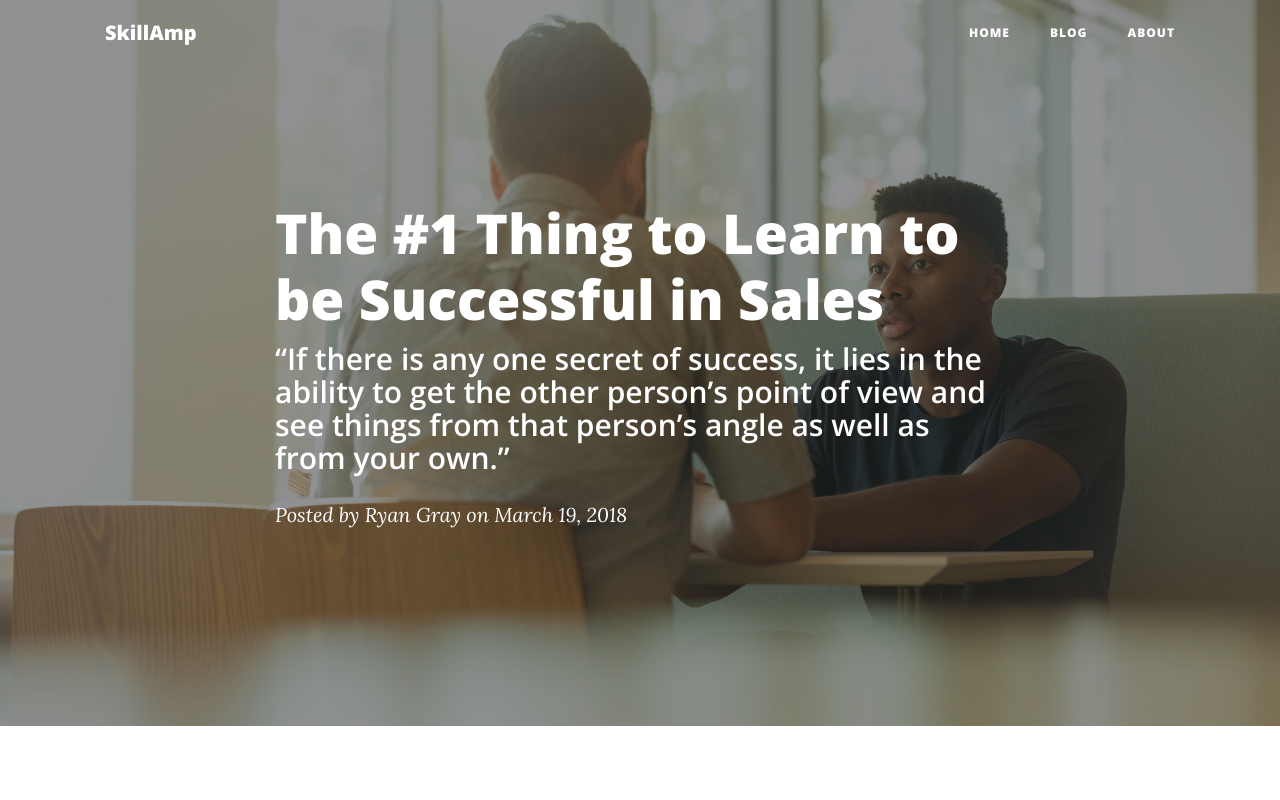
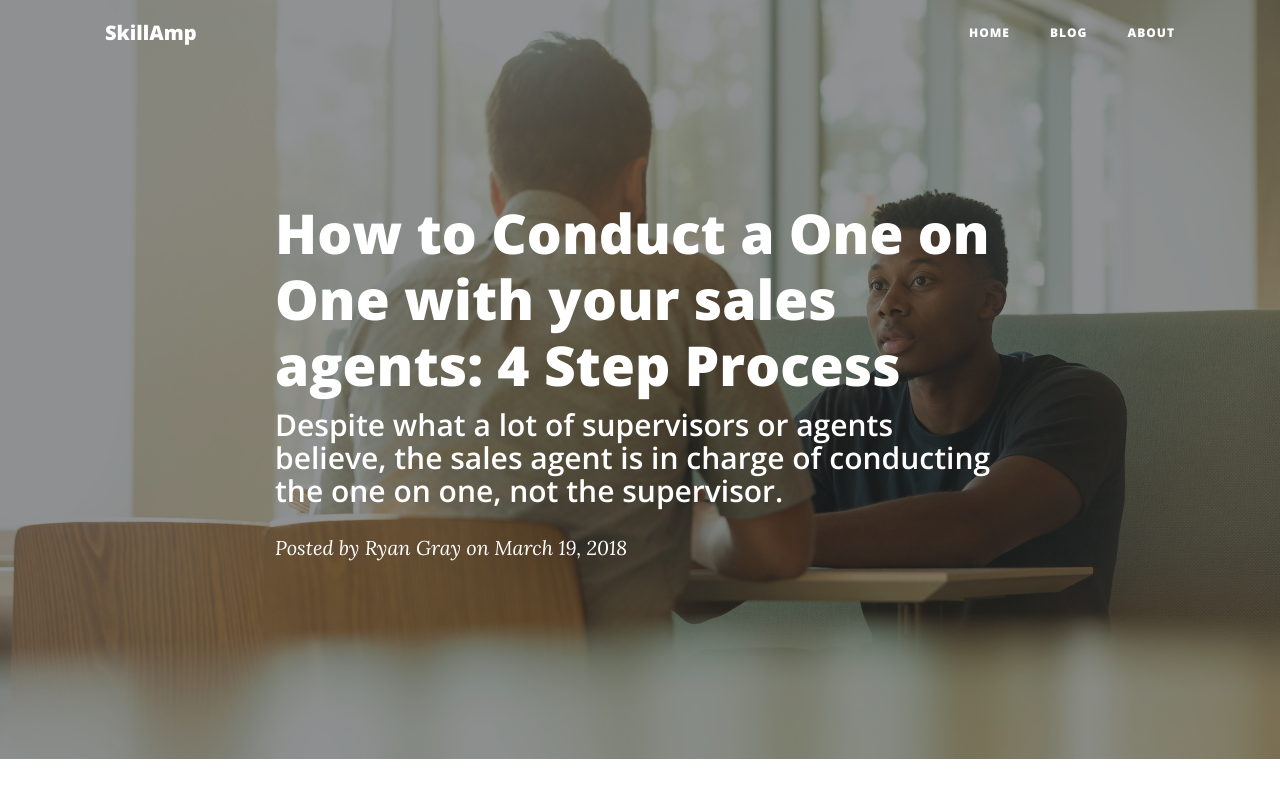
Before and after one commit to mjacobson7/skillampblog, a plain HTML site: page public/views/how_to_conduct_a_one_on_one_with_your_sales_agents.html in a window 1280 px wide. Shown: the top 800 px of the page. Drawn offline with nearby package versions, Linux system fonts and the light colour scheme.

Commit message:
fix blog title

```diff
--- a/public/views/how_to_conduct_a_one_on_one_with_your_sales_agents.html
+++ b/public/views/how_to_conduct_a_one_on_one_with_your_sales_agents.html
@@ -62,10 +62,10 @@
         <div class="row">
             <div class="col-lg-8 col-md-10 mx-auto">
                 <div class="post-heading">
-                    <h1>The #1 Thing to Learn to be Successful in Sales</h1>
+                    <h1>How to Conduct a One on One with your sales agents: 4 Step Process</h1>
                     <h2 class="subheading">
-                        “If there is any one secret of success, it lies in the ability to get the other person’s
-                        point of view and see things from that person’s angle as well as from your own.”
+                        Despite what a lot of supervisors or agents believe, the sales agent is
+                        in charge of conducting the one on one, not the supervisor.
                     </h2>
                     <span class="meta">Posted by
                 <a href="#">Ryan Gray</a>
```
